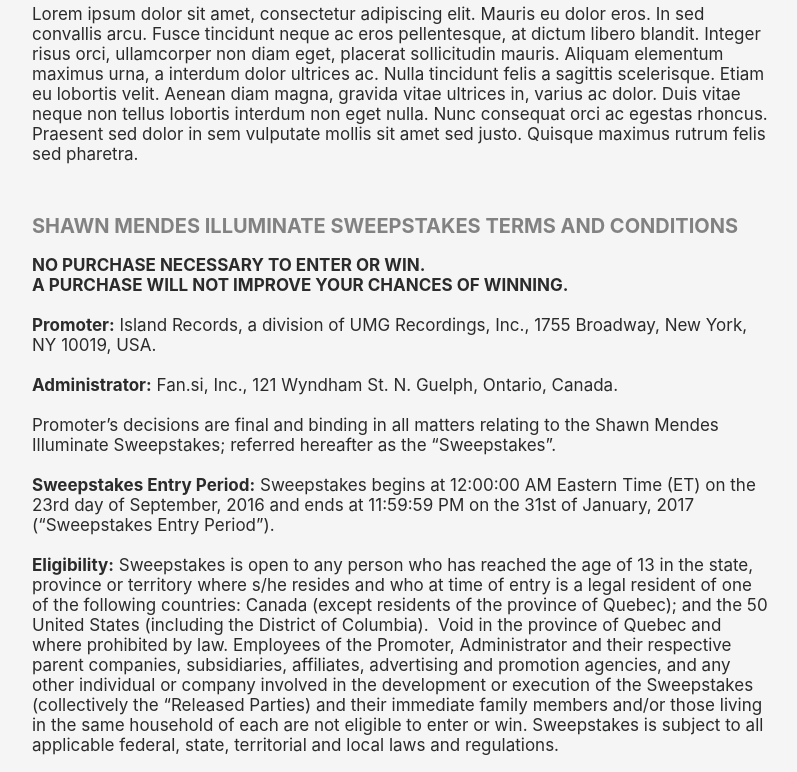
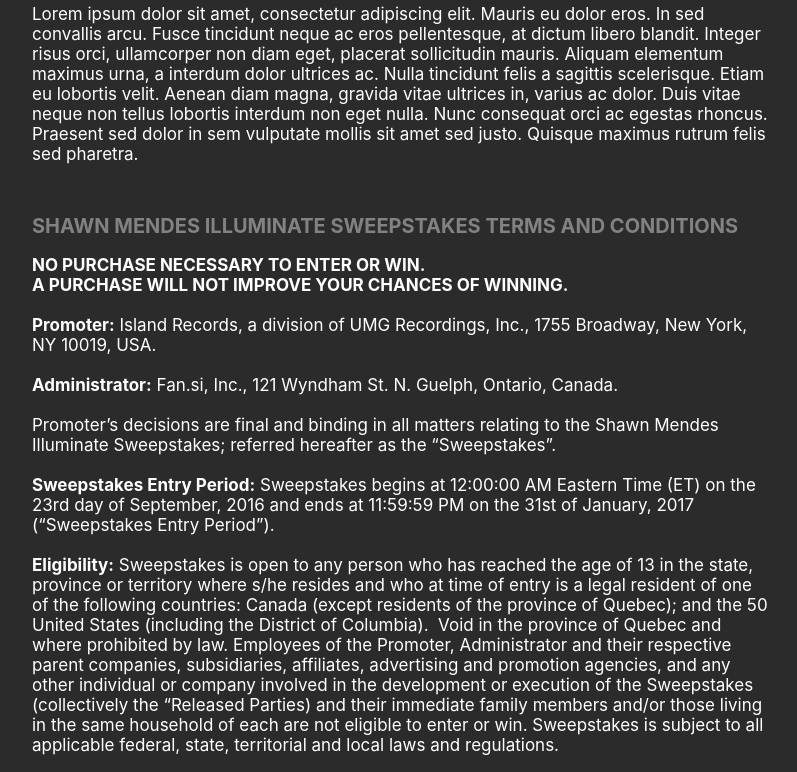
Before and after one commit to fan-si/shawnaccessapp, a website: page web/rules.html in a window 1280 px wide. Shown: the part 204-976 px from the top of the page, without its empty margins (238-1035 px from the left). Drawn offline with Linux system fonts and the light colour scheme.

Commit message:
add rules

```diff
--- a/web/css/shawn.css
+++ b/web/css/shawn.css
@@ -1,7 +1,7 @@
 html,
 body {
-    color: #2b2b2b;
-    background: #f5f5f5;
+    color: #FFF;
+    background: #2b2b2b;
     font-size: 17px;
     font-family: -apple-system, "Helvetica Neue", "Lucida Grande";
     margin: 0;
```
